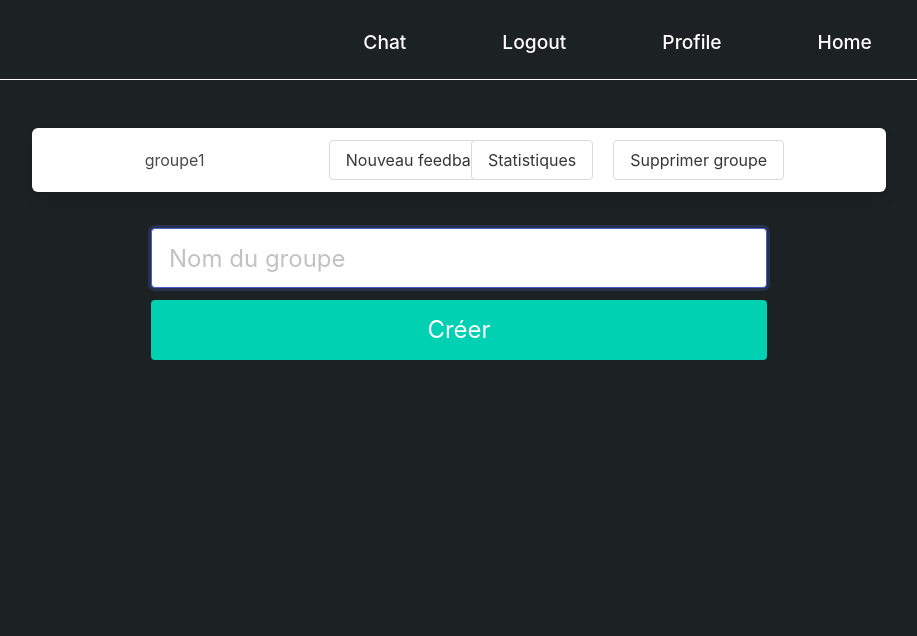
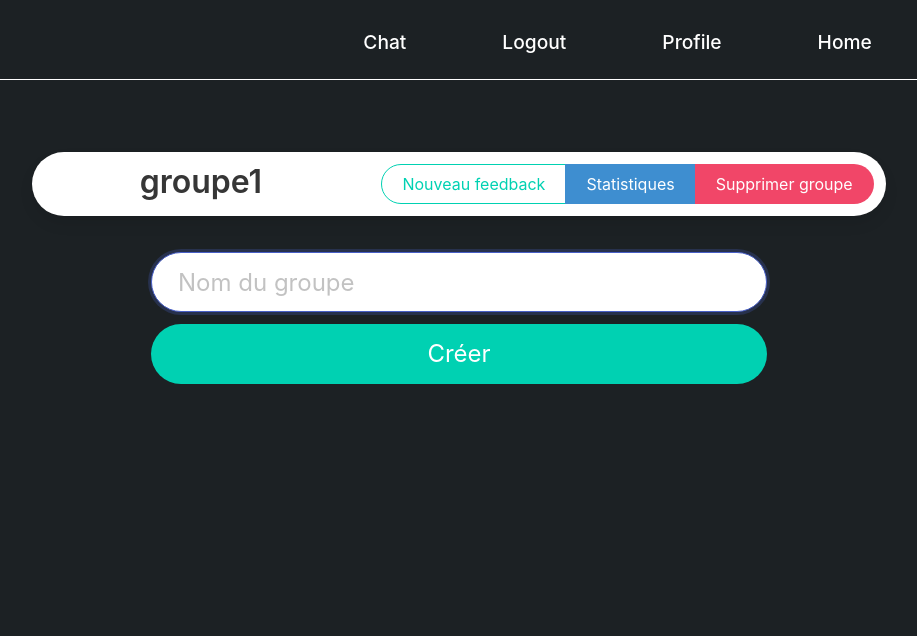
Before and after one commit to CuriousPelican/NSite, a Flask app: page /feed/dash in a window 1280 px wide. Shown: the top 636 px of the page, without its empty margins (181-1098 px from the left). Run offline with Flask 2, Linux system fonts and the light colour scheme; a user stored in the database is signed in; data comes from the database, SQL or seed files in the repository.

Commit message:
Merge HTML Alix

```diff
--- a/app/templates/feed/dash.html
+++ b/app/templates/feed/dash.html
@@ -6,16 +6,25 @@
 {% endblock %}
 
 {% block content %}
+<div class="block" style="background-color: #1C2124;">
 
-<div class="block mt-6">
+<div class="block pt-5 mt-6">
     {% for group in groups %}
-    <div class="column is-8 is-offset-2 box">
-    <div class="columns tags">
-        <span class="column is-4"><h3 class="has-text-centered">{{ group.name }}</h3></span>
-        <span class="column is-2"><a class="button" href="{{url_for('feed.newfeeditem', groupId=group.id)}}"> Nouveau feedback </a></span>
-        <span class="column is-2"><a class="button" href="{{url_for('feed.group', groupId=group.id)}}"> Statistiques </a></span>
-        <span class="column is-2"><a class="button" href="{{url_for('feed.deletegroup', groupId=group.id)}}"> Supprimer groupe</a></span>
-    </div>
+    <div class="column is-8 is-offset-2 box" style="background-color:white; border-radius:290486px">
+        <div class="columns">
+            <span class="column"><h3 class="has-text-centered title">{{ group.name }}</h3></span>
+            <div class=" column field column has-addons">
+                <div class="control">
+                    <a class="button is-primary is-outlined has-text-centered is-rounded" href="{{url_for('feed.newfeeditem', groupId=group.id)}}"> Nouveau feedback </a>
+                </div>
+                <div class="control">
+                    <a class="button is-info has-text-centered is-rounded" href="{{url_for('feed.group', groupId=group.id)}}"> Statistiques </a>
+                </div>
+                <div class="control">
+                    <a class="button is-danger has-text-centered is-rounded" href="{{url_for('feed.deletegroup', groupId=group.id)}}"> Supprimer groupe</a>
+                </div>
+            </div>
+        </div>
     </div>
     {% endfor %}
 </div>
@@ -25,12 +34,13 @@
 
         <div class="field">
             <div class="control">
-                <input class="input is-large" type="text" name="groupname" placeholder="Nom du groupe" autofocus="">
+                <input class="input is-large is-rounded" type="text" name="groupname" placeholder="Nom du groupe" autofocus="">
             </div>
         </div>
 
-        <button class="button is-block is-primary is-large is-fullwidth">Créer</button>
+        <button class="button is-block is-primary is-large is-fullwidth is-rounded">Créer</button>
     </form>
+</div>
 </div>
 
 {% endblock %}
```
Also changed, not shown: app/templates/feed/feedmore.html (+46 -17 lines), app/templates/feed/group.html (+28 -17 lines).
